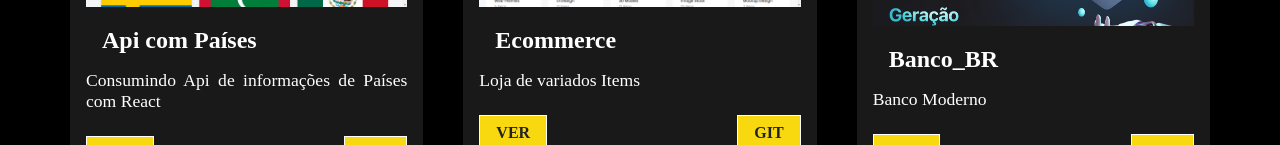
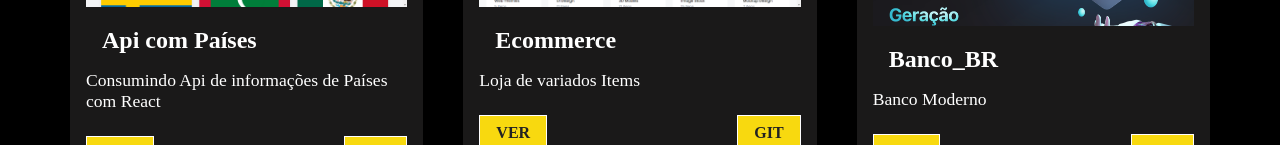
Before and after one commit to Suntzu1000/meu-portfolio, a React (Create React App) app: page /project in a window 1280 px wide. Shown: the part 807-952 px from the top of the page. Built offline with nearby package versions, Linux system fonts and the light colour scheme; a web font is replaced by a local one.

Commit message:
Ajeitando css

```diff
--- a/src/components/WorkCardDados.js
+++ b/src/components/WorkCardDados.js
@@ -28,7 +28,7 @@ const ProjectCardDados = [
     {
         imgsrc: pro4,
         title: "Crud",
-        text: "Modelo de Crud moderno, desenvolvendo back-end",
+        text: `Modelo de Crud moderno, desenvolvendo back-end`,
         view:"https://crud2-0-76qe.vercel.app/"
     },
     {
--- a/src/components/WorkCardStyles.css
+++ b/src/components/WorkCardStyles.css
@@ -26,7 +26,7 @@
 .pro-details p{
     padding-bottom: 1rem;
     font-size: 1.1rem;
-    text-align: justify;
+    /*text-align: justify;*/
 }
 .pro-btns{
     display: flex;
```
